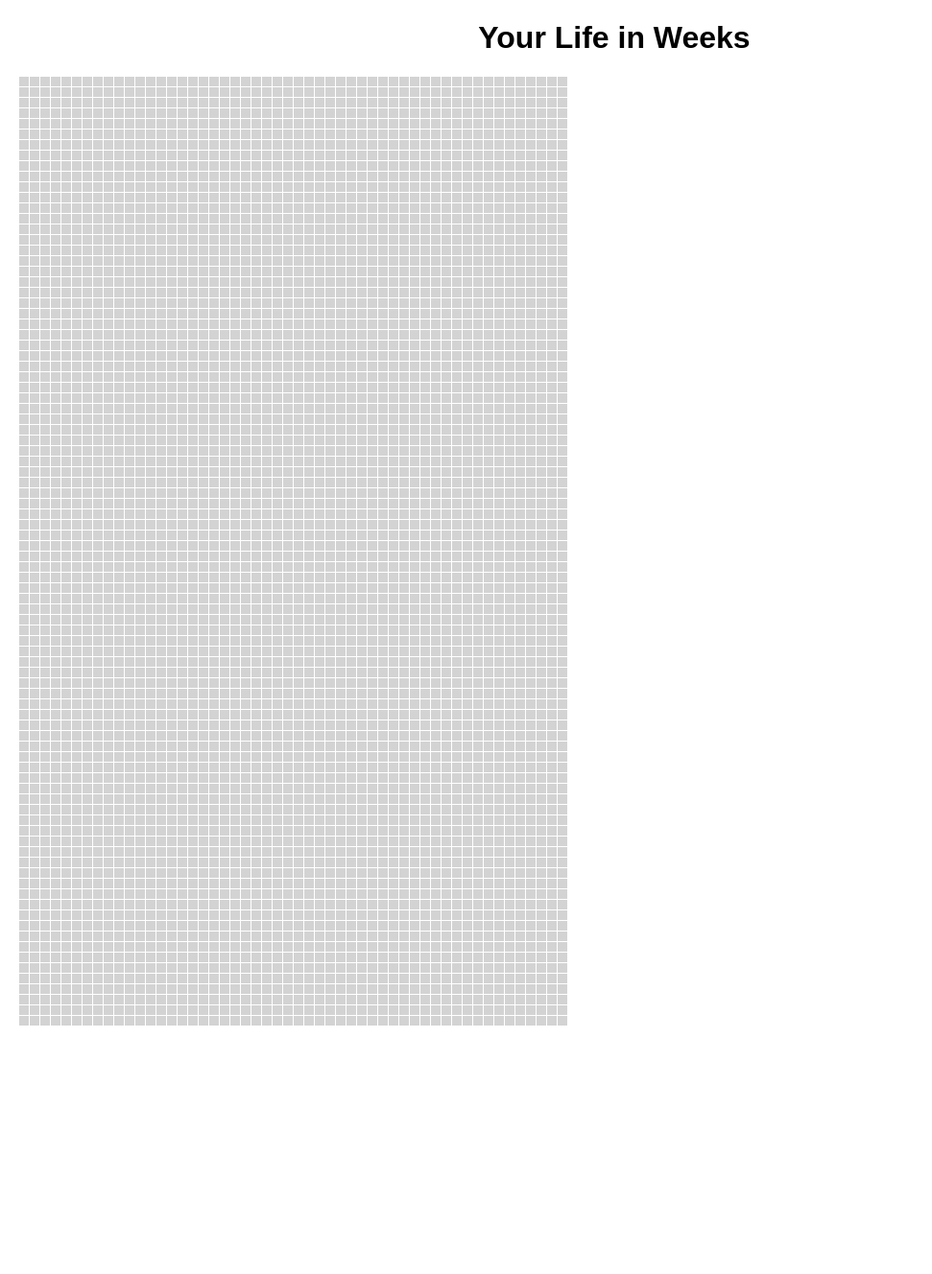
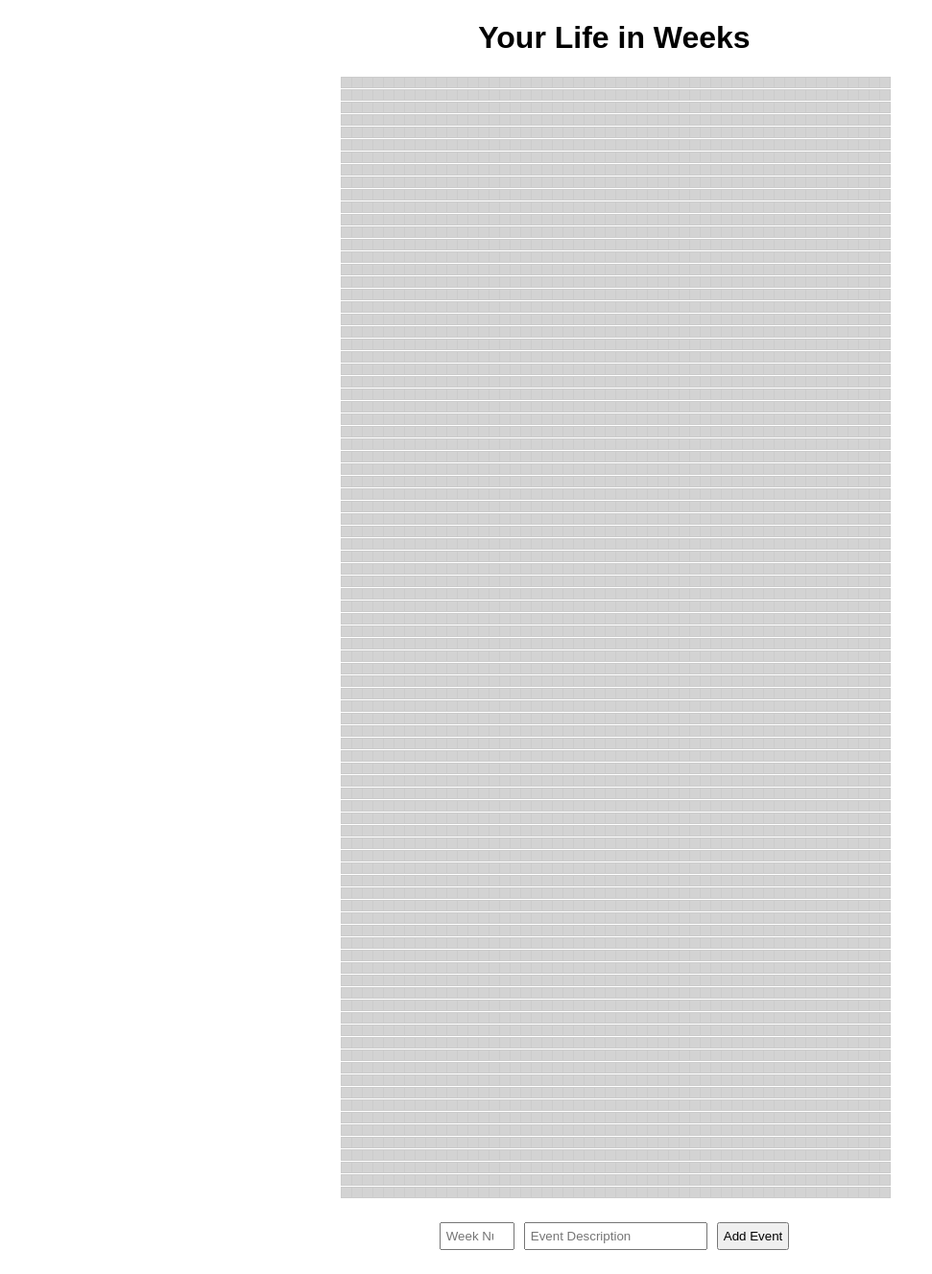
Before and after one commit to sebastiensavard/cognition, a Flask app: page /calendar in a window 1280 px wide. Shown: the whole page at 96% size, without its empty margins (0-971 px from the left). Before the commit the page ends 1069 px from the top, so only its background shows below. Run offline with Flask 3, Linux system fonts and the light colour scheme.

Commit message:
Merge branch 'main' of https://github.com/sebastiensavard/cognition

```diff
--- a/Life Calendar Test/templates/calendar.html
+++ b/Life Calendar Test/templates/calendar.html
@@ -9,20 +9,72 @@
       display: grid;
       grid-template-columns: repeat(52, 10px);
       gap: 1px;
+      justify-content: center;
+      margin-bottom: 20px;
     }
     .grid-item {
       width: 10px;
       height: 10px;
       background-color: lightgray;
+      border: 1px solid #ccc;
+    }
+    .event-item {
+      background-color: yellow;
+    }
+    form {
+      display: flex;
+      justify-content: center;
+      margin-bottom: 20px;
+    }
+    input, button {
+      margin: 5px;
+      padding: 5px;
+    }
+    #event-details {
+      text-align: center;
+      margin-top: 20px;
     }
   </style>
 </head>
 <body>
   <h1>Your Life in Weeks</h1>
-    <div class="grid-container">
+  <div class="grid-container" id="grid">
     {% for week in range(weeks) %}
-        <div class="grid-item"></div>
+      <div class="grid-item" id="week-{{ week }}"></div>
     {% endfor %}
   </div>
+
+  <form id="event-form">
+    <input type="number" id="week-input" placeholder="Week Number" min="0" max="{{ weeks-1 }}" required>
+    <input type="text" id="event-description" placeholder="Event Description" required>
+    <button type="submit">Add Event</button>
+  </form>
+
+  <div id="event-details"></div>
+
+  <script>
+    document.getElementById('event-form').addEventListener('submit', function(e) {
+      e.preventDefault();
+      const week = document.getElementById('week-input').value;
+      const description = document.getElementById('event-description').value;
+
+      if (week >= 0 && week < {{ weeks }}) {
+        const gridItem = document.getElementById(`week-${week}`);
+        gridItem.classList.add('event-item');
+        gridItem.dataset.description = description;
+      }
+    });
+
+    document.querySelectorAll('.grid-item').forEach(item => {
+      item.addEventListener('click', function() {
+        const description = item.dataset.description;
+        if (description) {
+          document.getElementById('event-details').textContent = `Week ${item.id.split('-')[1]}: ${description}`;
+        } else {
+          document.getElementById('event-details').textContent = 'No event for this week.';
+        }
+      });
+    });
+  </script>
 </body>
 </html>
```
Lines whose indentation alone changed are shown as unchanged.
